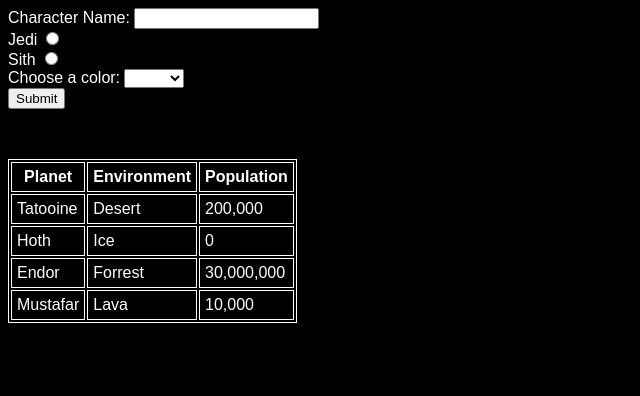
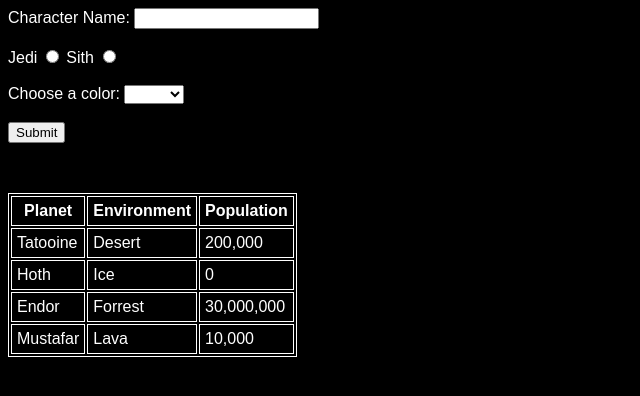
Before and after one commit to RaffyTaffy64/Week-2-Assessment, a website: page src/index.html in a window 1280 px wide. Shown: the whole page, without its empty margins (0-640 px from the left). Drawn offline with Linux system fonts and the light colour scheme.

Commit message:
final edit

```diff
--- a/src/index.html
+++ b/src/index.html
@@ -14,12 +14,16 @@
       <input type="">
     </div>
 
+    <br>
+
     <div>
       <label for="jedi">Jedi</label>
-      <input type="radio" id="jedi" name="force"><br>
+      <input type="radio" id="jedi" name="force">
       <label for="sith">Sith</label>
       <input type="radio" id="sith" name="force">
     </div>
+
+    <br>
 
     <div>
       <label for="color">Choose a color:</label>
@@ -30,6 +34,8 @@
         <option value="green">Green</option>
       </select>
      </div>
+
+     <br>
 
      <div>
       <input type="submit">
```
